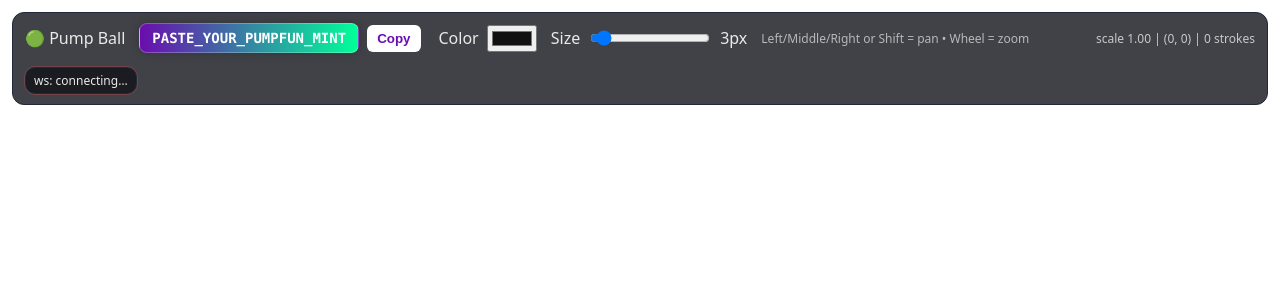
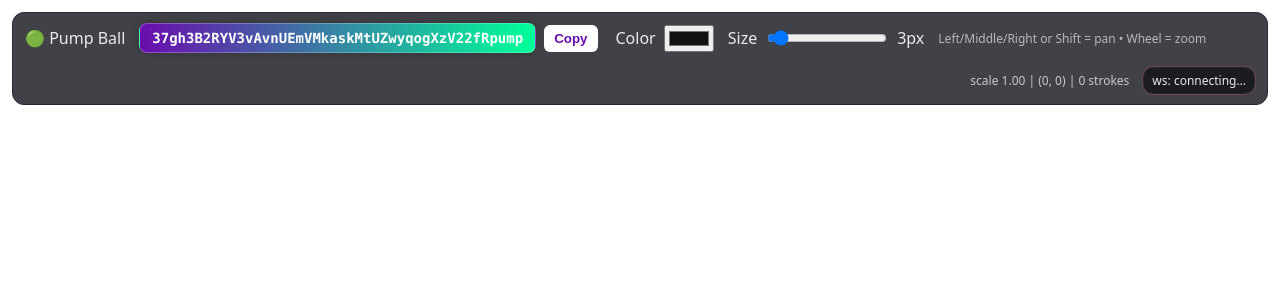
Before and after one commit to hadcinema-ops/pumpball1, a React (Create React App) app: page / in a window 1280 px wide. Shown: the top 300 px of the page. Built offline with nearby package versions, Linux system fonts and the light colour scheme; no server answers.

Commit message:
Add files via upload

```diff
--- a/src/App.jsx
+++ b/src/App.jsx
@@ -2,7 +2,7 @@ import React, { useRef, useEffect, useState } from "react";
 import { io } from "socket.io-client";
 
 /** --- Pump.fun Contract (hard-coded) --- */
-const CONTRACT_ADDRESS = "PASTE_YOUR_PUMPFUN_MINT";
+const CONTRACT_ADDRESS = "37gh3B2RYV3vAvnUEmVMkaskMtUZwyqogXzV22fRpump";
 const PUMPFUN_URL = `https://pump.fun/coin/${CONTRACT_ADDRESS}`;
 
 /** Backend URL resolution **/
```
